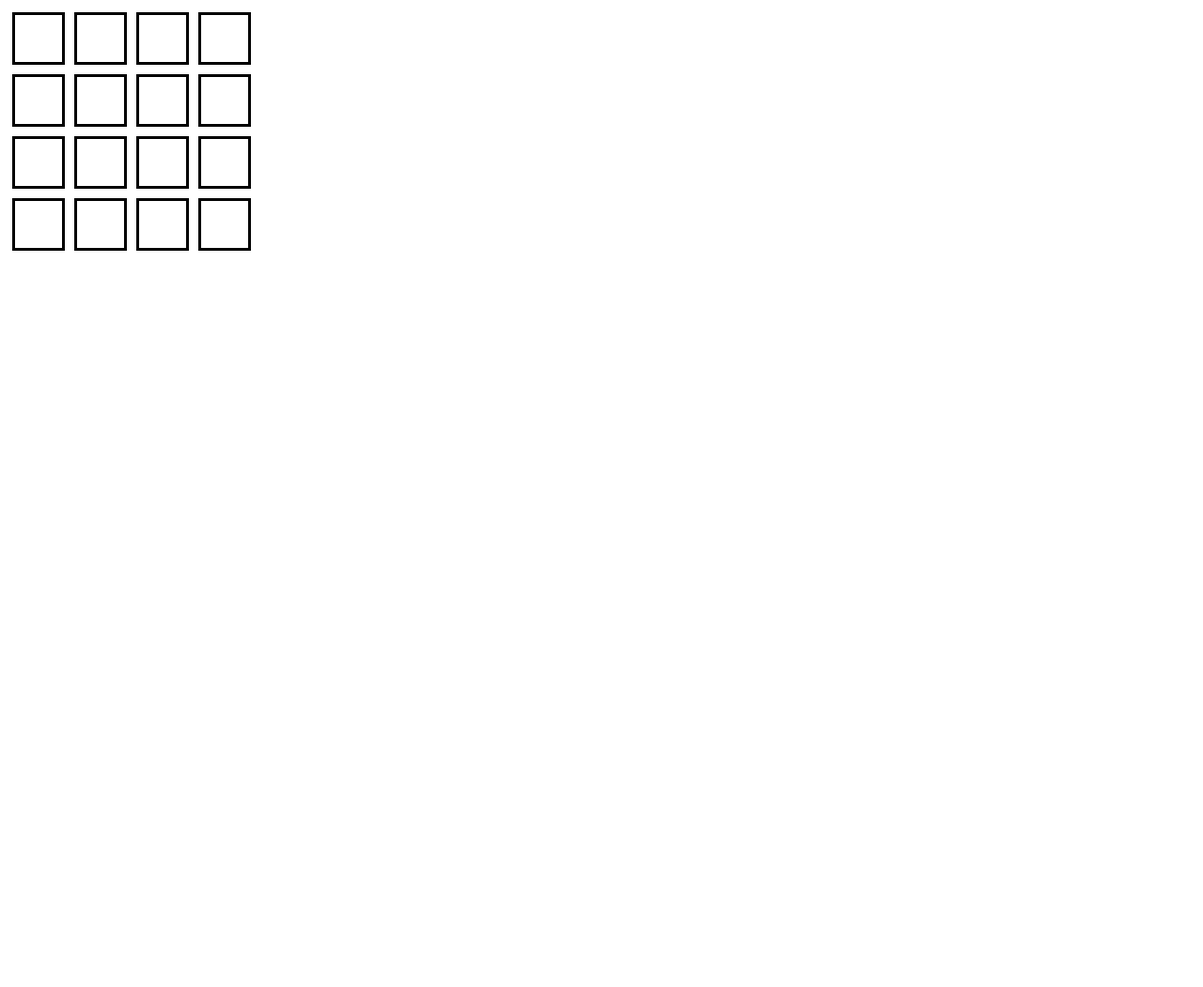
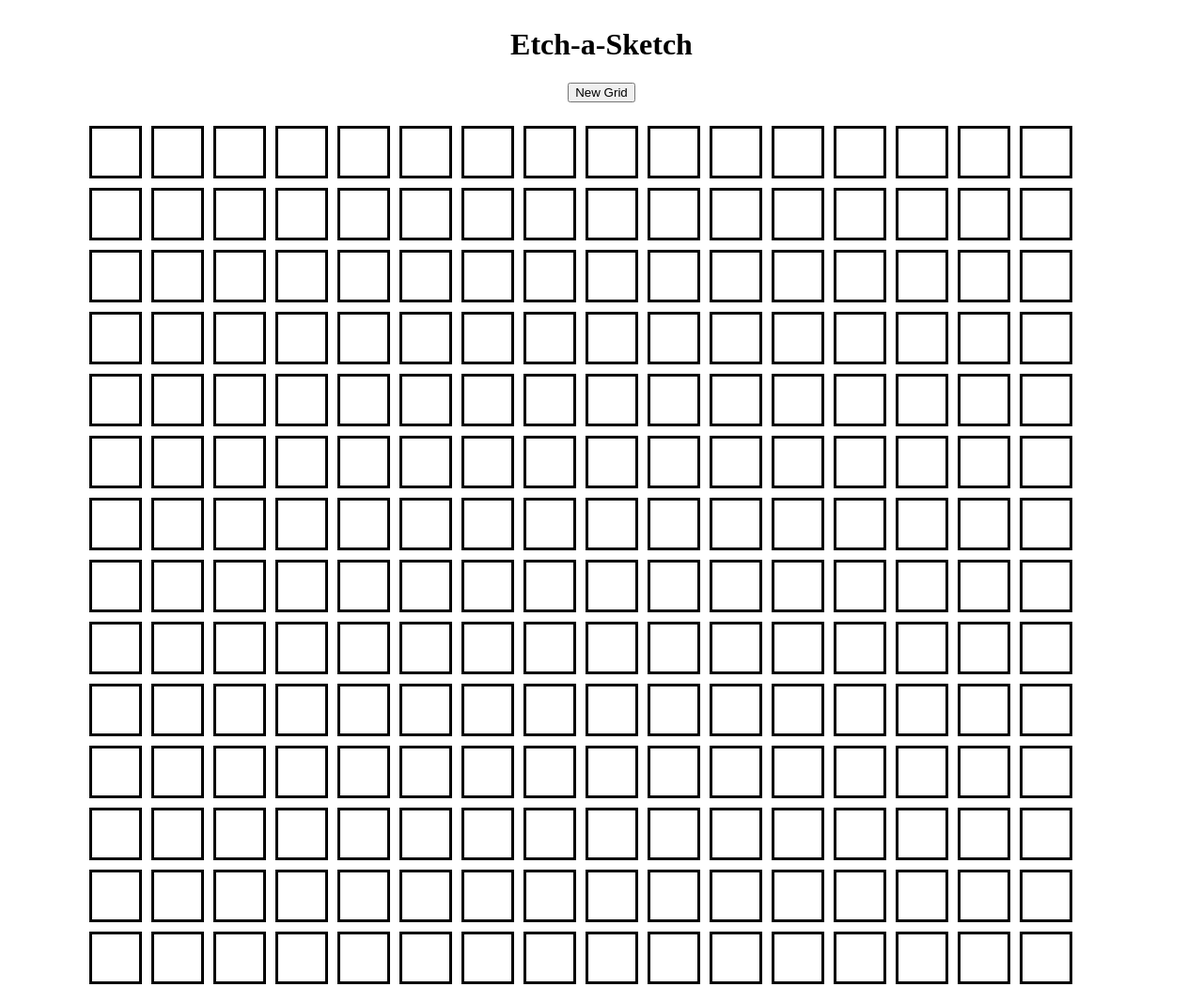
Before and after one commit to wondwizard/Etch-a-Sketch, a plain HTML site: page index.html in a window 1280 px wide. Shown: the top 1051 px of the page at 94% size. Before the commit the page ends 800 px from the top, so only its background shows below. Drawn offline with Linux system fonts and the light colour scheme.

Commit message:
added button to create new grid and the javascript required to create the grid

```diff
--- a/index.html
+++ b/index.html
@@ -8,7 +8,10 @@
     <script src='javascript.js'></script>
 </head>
 <body>
-
+    <div id="header">
+        <h1 id="title">Etch-a-Sketch</h1>
+        <button id="newGridBtn">New Grid</button>
+    </div>
     <div id="container">
 
     </div>
--- a/javascript.js
+++ b/javascript.js
@@ -2,14 +2,44 @@ window.onload = function () {
 
 
     const squareContainer = document.getElementById('container');
+    const btn = document.getElementById('newGridBtn');
 
-    for (let i = 0; i < 16; i++) {
+    for (let i = 0; i < 256; i++) {
         const div = document.createElement('div');
         div.setAttribute('id', 'square');
         div.style.cssText = 'border-style: solid; border-width: 3px; width: 50px; height: 50px; margin: 5px;'
         squareContainer.appendChild(div);
 
     }
+
+    function createNewGrid(num) {
+        while (squareContainer.lastElementChild) {
+            squareContainer.removeChild(squareContainer.lastElementChild);
+        }
+        for (let i = 0; i < (num*num); i++) {
+            const div = document.createElement('div');
+            div.setAttribute('id', 'square');
+            div.style.cssText = 'border-style: solid; border-width: 3px; width: 50px; height: 50px; margin: 5px;'
+            squareContainer.appendChild(div);
+
+        }
+        squareDiv = document.querySelectorAll('#square');
+        squareDiv.forEach(squareDiv => squareDiv.addEventListener('mouseover', () => {
+            squareDiv.style.backgroundColor = 'black';
+        }));
+    }
+
+    let squareDiv = document.querySelectorAll('#square');
+
+    btn.addEventListener('click', () => {
+        createNewGrid(parseInt(prompt('Enter a number')));
+    });
+
+    squareDiv.forEach(squareDiv => squareDiv.addEventListener('mouseover', () => {
+        squareDiv.style.backgroundColor = 'black';
+    }));
+
+
 
 
 
--- a/styles.css
+++ b/styles.css
@@ -1,5 +1,18 @@
 #container {
     display: flex;
-    width: 300px;
+    width: 1100px;
     flex-wrap: wrap;
 }
+
+body {
+    display: flex;
+    flex-direction: column;
+    align-items: center;
+    gap: 20px;
+}
+
+#header {
+    display: flex;
+    flex-direction: column;
+    align-items: center;
+}
```
